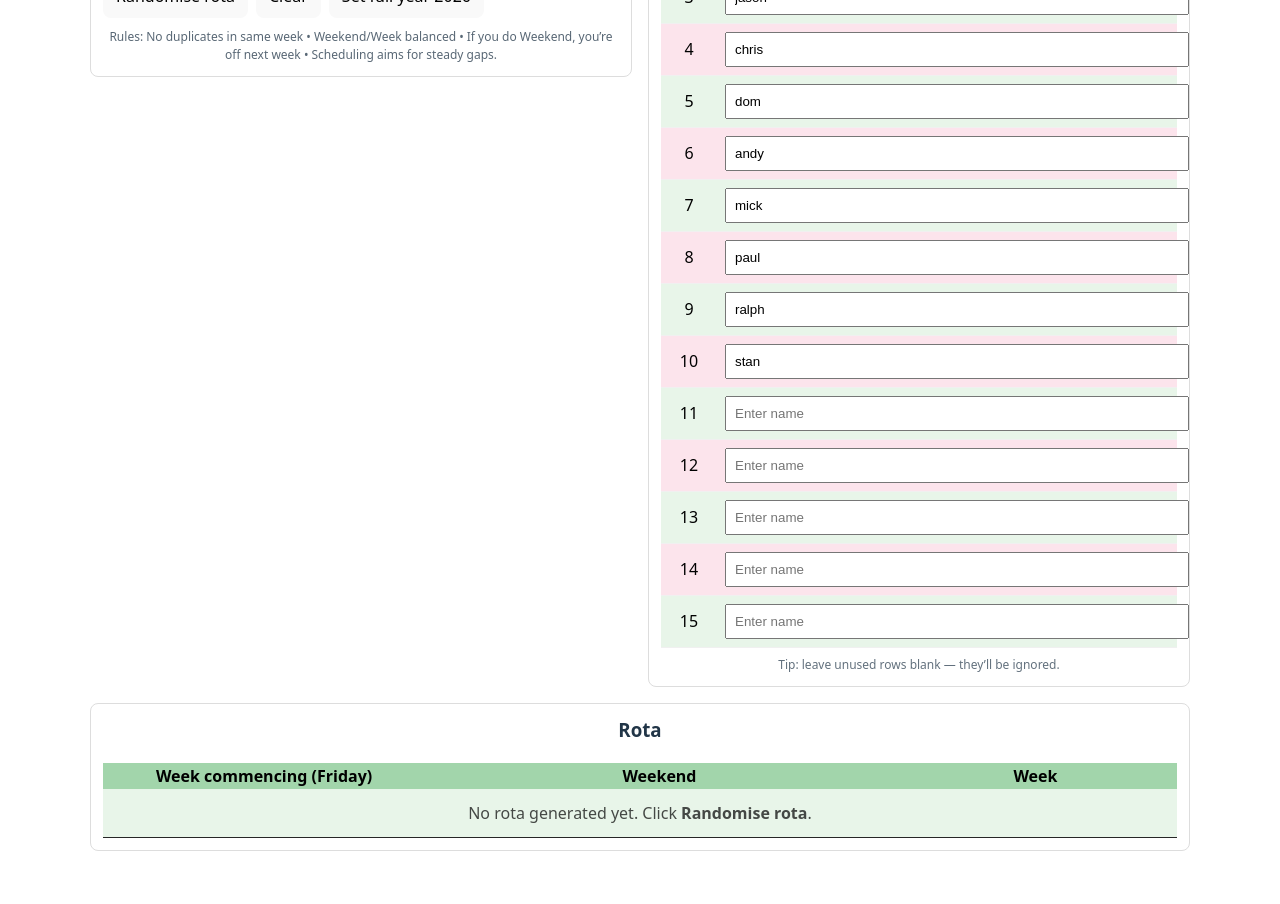
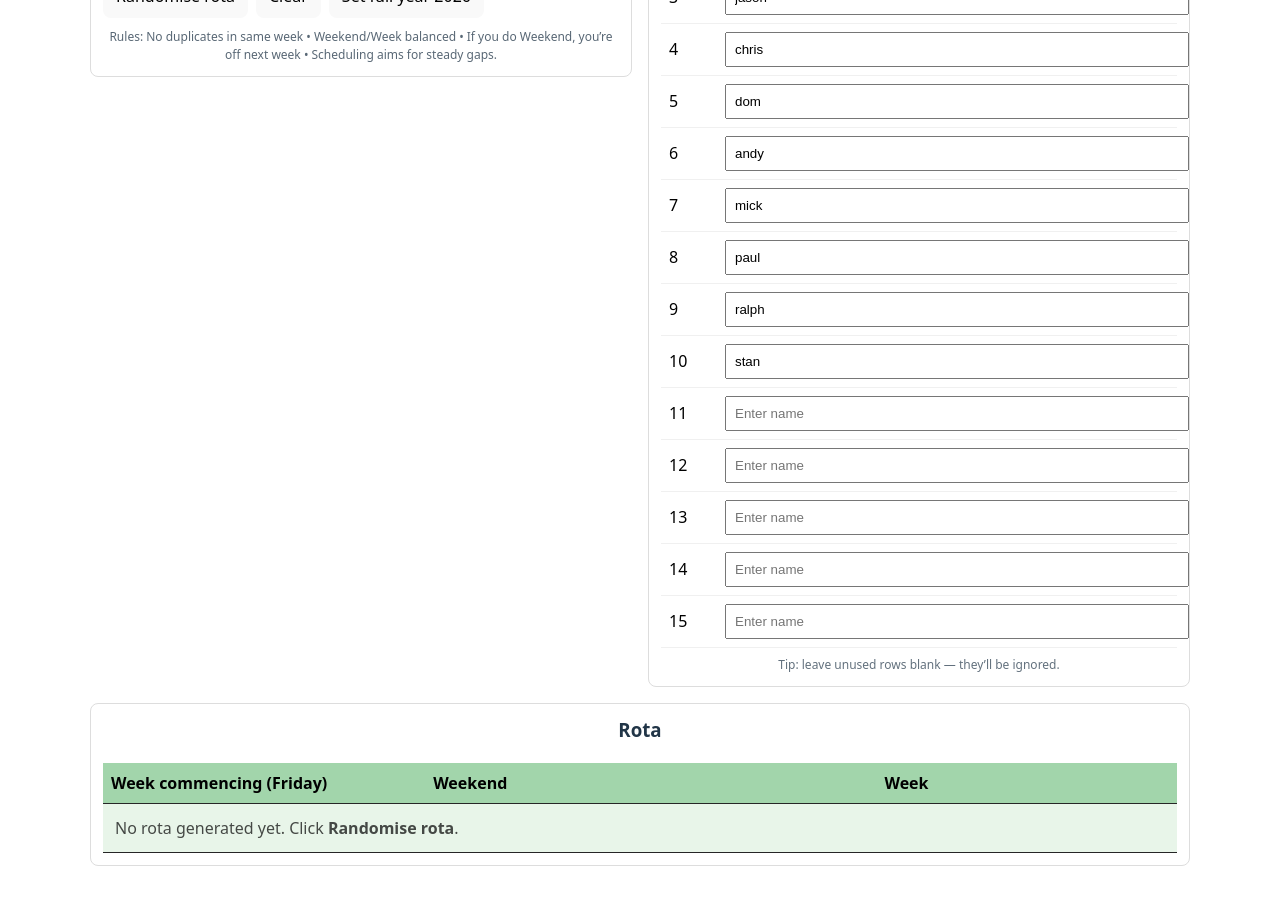
Before and after one commit to Chris-Mark-Wilson/rotagen, a React (Vite) app: page / in a window 1280 px wide. Shown: the part 340-1244 px from the top of the page. Built offline with nearby package versions, Linux system fonts and the light colour scheme.

Commit message:
more colour changes

```diff
--- a/src/App.css
+++ b/src/App.css
@@ -5,29 +5,43 @@
   text-align: center;
 }
 
-/* Rota table row colours */
-table tbody tr:nth-child(odd) {
-  background-color: #e8f5e9; /* soft green */
-  color:black;
-  border-bottom:"grey solid 1px";
+/* ---------- TABLE BASE ---------- */
+table {
+  width: 100%;
+  border-collapse: collapse;
+  color: black;
 }
 
-table tbody tr:nth-child(even) {
-  background-color: #fce4ec; /* soft pink */
-  color:black;
-    border-bottom:"1px solid black";
+th,
+td {
+  padding: 8px;
+  border-bottom: 1px solid rgb(38, 38, 38);
+  text-align: left;
+}
+table.names-table tbody tr {
+  background: white !important;
+}
+table.names-table tbody tr:hover {
+  background: white !important;
 }
 
-/* Optional: nicer hover effect */
+
+/* ---------- HEADER ---------- */
+th {
+  background-color: #a2d5ab;
+  color: black;
+}
+/* rota table colours */
+table.rota-table tbody tr:nth-child(odd) {
+  background-color: #e8f5e9;
+}
+
+table.rota-table tbody tr:nth-child(even) {
+  background-color: #fce4ec;
+}
+
+/* ---------- HOVER ---------- */
 table tbody tr:hover {
-  background-color: #fff9c4;
-    /* pale yellow */
+  background-color: #fff9c4; /* pale yellow */
+  transition: background-color 0.15s ease-in-out;
 }
-th{
-    background-color:#a2d5ab;
-    color:black;
-}
-td{
-  padding:8px;
-  border-bottom: 1px solid rgb(38, 38, 38);
-}
--- a/src/App.jsx
+++ b/src/App.jsx
@@ -356,7 +356,8 @@ export default function App() {
             </div>
           </div>
 
-          <table style={{ width: "100%", borderCollapse: "collapse", marginTop: 10, color: "black" }}>
+        <table className="names-table" style={{ width: "100%", borderCollapse: "collapse", marginTop: 10, color: "black" }}>
+
             <thead>
               <tr>
                 <th style={{ textAlign: "left", borderBottom: "1px solid #ddd", padding: 8, width: 40 }}>#</th>
@@ -389,7 +390,7 @@ export default function App() {
       <div style={{ marginTop: 16, border: "1px solid #ddd", borderRadius: 8, padding: 12 }}>
         <h3 style={{ marginTop: 0 }}>Rota</h3>
 
-        <table style={{ width: "100%", borderCollapse: "collapse", marginTop: 10, color: "black" }}>
+        <table className="rota-table">
           <thead>
             <tr>
               <th style={{ width:"30%"}}>
```
